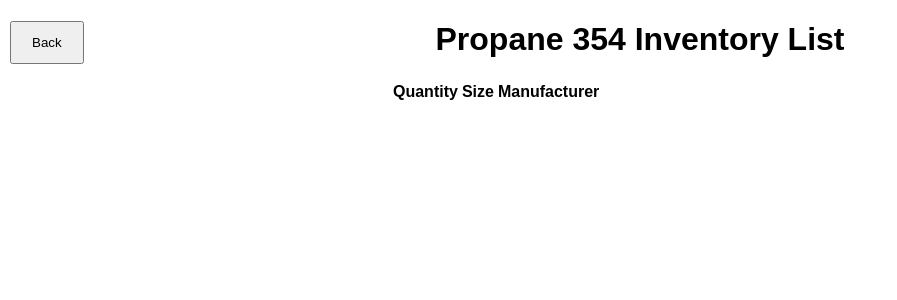
After one commit to BowieGian/Propane-354, a Flask app: page /inventory/list in a window 1280 px wide. The commit adds this page. Shown: the top 300 px of the page, without its empty margins (0-897 px from the left). Run offline with Flask 2, Linux system fonts and the light colour scheme; lists and menus that the app fills with data are empty.

Commit message:
Worked on list views

```diff
--- a/app.py
+++ b/app.py
@@ -55,6 +55,13 @@ def inventory():
     else:
         return render_template('inventory.html')
 
+@app.route('/inventory/list', methods=['GET', 'POST'])
+def inventoryList():
+    if request.method == 'POST':
+        return 'Post'
+    else:
+        return render_template('inventory-list.html')
+
 @app.route('/work-order', methods=['GET', 'POST'])
 def workOrder():
     if request.method == 'POST':
@@ -68,6 +75,22 @@ def workOrderCreate():
         return 'Post'
     else:
         return render_template('work-order-create.html')
+
+@app.route('/work-order/list', methods=['GET', 'POST'])
+def workOrderView():
+    database = 'propane354.db'
+    connection = create_connection(database)
+
+    if (connection):
+        cursor = connection.cursor()
+    else:
+        return "Failed to create database connection."
+
+    if request.method == 'POST':
+        return 'Post'
+    else:
+        workOrders = cursor.execute('SELECT * FROM WorkOrder').fetchall()
+        return render_template('work-order-list.html', workOrders=workOrders)
 
 @app.route('/employee-list', methods=['GET', 'POST'])
 def employeeList():
--- /dev/null
+++ b/templates/inventory-list.html
@@ -0,0 +1,27 @@
+{% extends 'base.html' %}
+
+{% block head %}
+<title>Propane 354 Inventory List</title>
+{% endblock %}
+
+{% block body %}
+<div class="content">
+    <form method='GET' action="/inventory"><button class="back">Back</button></form>
+    <h1 style="text-align: center">Propane 354 Inventory List</h1>
+
+    <table>
+        <tr>
+            <th>Quantity</th>
+            <th>Size</th>
+            <th>Manufacturer</th>
+        </tr>
+        {% for item in items %}
+        <tr>
+            <td>{{ item.quantity }}</td>
+            <td>{{ item.size }}</td>
+            <td>{{ item.manufacturer }}</td>
+        </tr>
+        {% endfor %}
+    </table>
+</div>
+{% endblock %}
--- a/templates/work-order.html
+++ b/templates/work-order.html
@@ -11,7 +11,7 @@
 
     <div class="form">
         <form method='GET' action="/work-order/create"><button class="button">Create New</button></form>
-        <form method='GET' action="/work-order/view"><button class="button">View Existing</button></form>
+        <form method='GET' action="/work-order/list"><button class="button">View Existing</button></form>
     </div>
 </div>
 {% endblock %}
```
Also changed, not shown: templates/work-order-list.html (added, +29 -0 lines).
